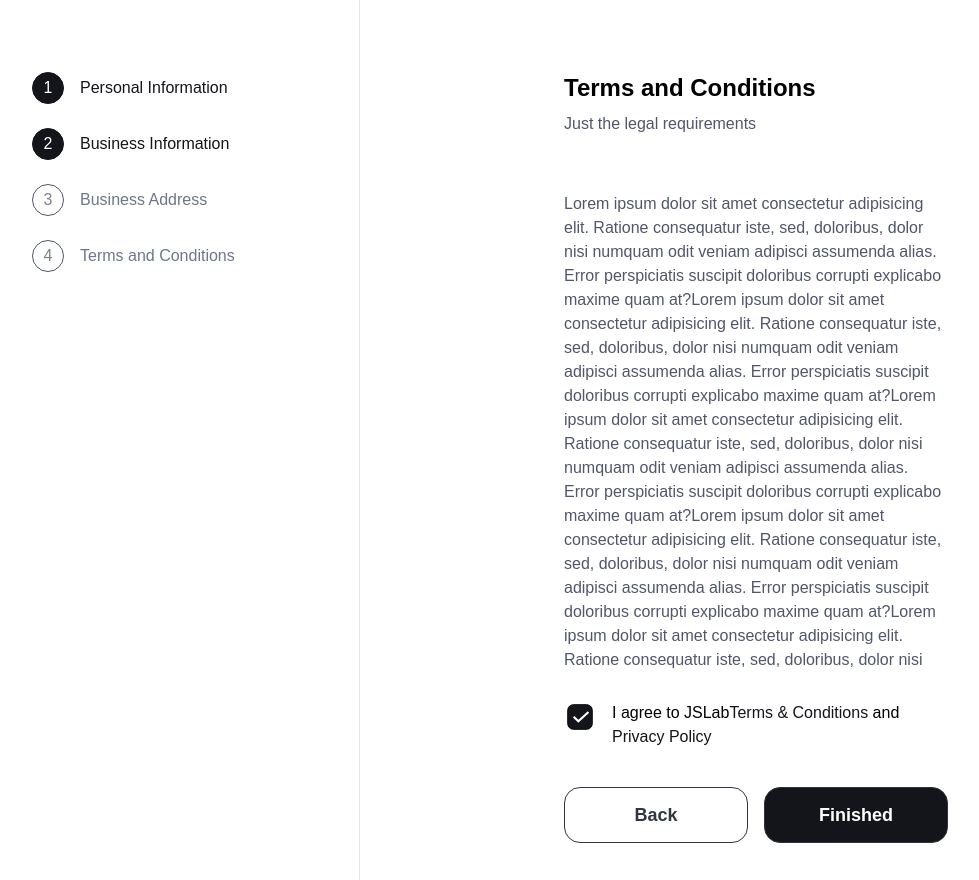
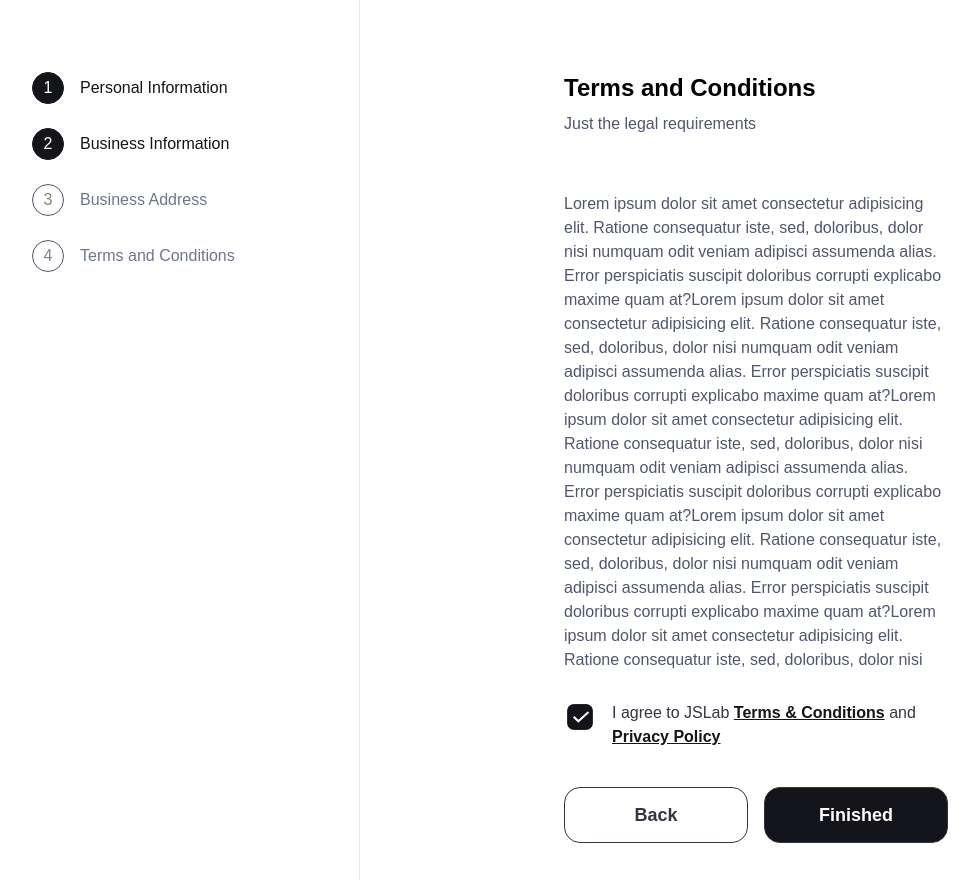
Before and after one commit to PavelBichukov/JSLab, a React (Vite) app: page /signup in a window 1280 px wide. Shown: the whole page, without its empty margins (80-1059 px from the left). Built offline with nearby package versions, Linux system fonts and the light colour scheme.

Commit message:
INT-32/FIX:fixed styles of child components

```diff
--- a/src/components/SignUp/TermsAndConditionsBlock/TermsAndConditions.module.scss
+++ b/src/components/SignUp/TermsAndConditionsBlock/TermsAndConditions.module.scss
@@ -32,6 +32,7 @@
   gap: 16px;
   padding-right: 196px;
   padding-top: 16px;
+  color: rgba(50, 54, 66, 1);
   & input {
     background-color: rgba(20, 21, 26, 1);
     border: 1px solid;
@@ -52,6 +53,10 @@
     &:checked {
       background-color: white;
     }
+  }
+  & a{
+    text-decoration: underline;
+    font-weight: 600;
   }
 }
 
--- a/src/components/SignUp/TermsAndConditionsBlock/TermsAndConditions.tsx
+++ b/src/components/SignUp/TermsAndConditionsBlock/TermsAndConditions.tsx
@@ -44,10 +44,10 @@ export const TermsAndConditions = () => {
       <div className={styles.checkBoxBlock}>
         <input type="checkbox" id="checkbox" name="checkbox" />
         <Typography variant="ParagraphL">
-          I agree to JSLab
-          <a href="#">Terms & Conditions </a>
-          and
-          <a href="#"> Privacy Policy</a>
+          {'I agree to JSLab '}
+          <a href="#">Terms & Conditions</a>
+          {' and '}
+          <a href="#">Privacy Policy</a>
         </Typography>
       </div>
       <div className={styles.buttonsBlock}>
--- a/src/components/SignUp/UserInfoBlock/UserInfoBlock.module.scss
+++ b/src/components/SignUp/UserInfoBlock/UserInfoBlock.module.scss
@@ -4,6 +4,7 @@
   flex-direction: column;
   justify-content: space-between;
   text-align: left;
+  padding-right: 196px;
 }
 
 .form {
```
